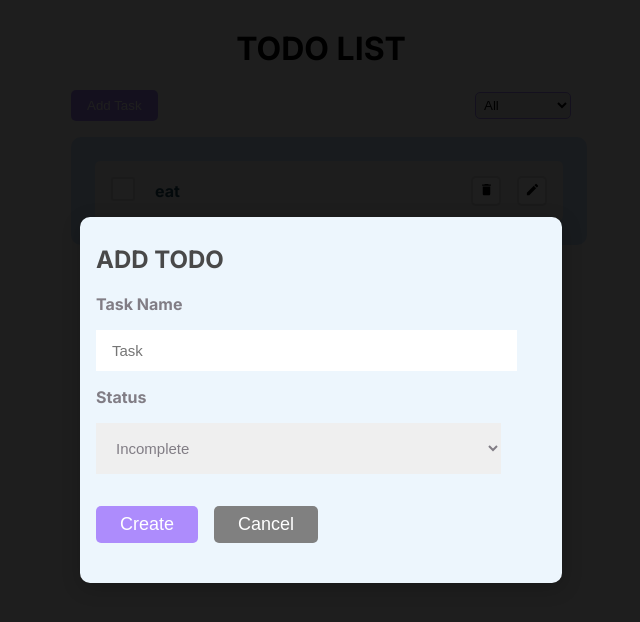
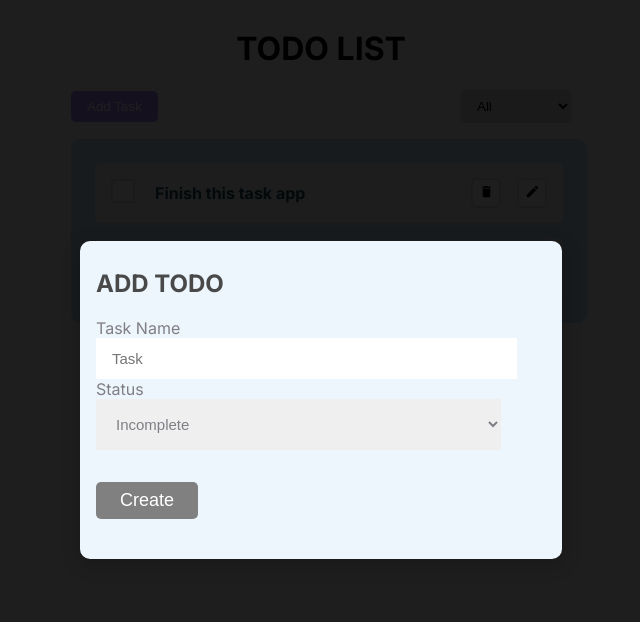
Before and after one commit to wx-it/reactjs-to-do-app, a React (Create React App) app: page / in a window 1280 px wide. Both pictures are taken after a click on the button "Add Task". Shown: the top 622 px of the page, without its empty margins (319-959 px from the left). Built offline with nearby package versions, Linux system fonts and the light colour scheme.

Commit message:
tasks display issue fixed

```diff
--- a/src/App.js
+++ b/src/App.js
@@ -12,25 +12,26 @@ function App() {
   const close = ()=> setModalOpen(false)
 
 
-  const [tasks, setTasks] = useState([{id: 1, text:"eat", select:"all"}])
+  const [tasks, setTasks] = useState([
+    {
+      id: 1,
+      text: "Finish this task app",
+      select: "Incomplete"
+    },
+    {
+      id: 2,
+      text: "Have Lunch",
+      select: "All"
+    },
+
+  ])
   const [displayTasks, setDisplayTasks] = useState(false)
   const [checked, setChecked] = useState(false)
 
-
-  function handleChangeForm(e) {
-    const{name, value, type, checked} = e.target
-    setTasks(prevTasks =>{
-        return{
-             ...prevTasks,
-             [name] : type === 'checkbox' ? checked : value
-    }})
-  }
-
-function createTask(task){
+const createTask = (task)=>{
   let id = Math.floor(Math.random() * 1000) + 1
   const newTask = {id, ...task}
   setTasks([...tasks, newTask])
-  console.log(tasks)
 }
 
 function checkBtn() {
@@ -45,6 +46,21 @@ function removeTask(id){
   setTasks(tasks => tasks.filter(task => task.id !== id))
 }
 
+
+const [text, setText] = useState('')
+const [select, setSelect] = useState('')
+
+const onSubmit= (e)=>{
+    e.preventDefault()
+    if(!text){
+        alert('type something first')
+        return
+    }
+    createTask({text, select})
+    setText('')
+    setSelect('')
+}
+
 return (
     <div className="container">
       <header>
@@ -52,7 +68,7 @@ return (
       </header>
 
       <main>
-        {modalOpen && <Modal tasks={tasks} handleChangeForm={handleChangeForm} createTask={createTask} modalOpen={modalOpen} handleClose={close} />}
+        {modalOpen && <Modal tasks={tasks} text={text} select={select} onSubmit={onSubmit} setText={setText} setSelect={setSelect} createTask={createTask} modalOpen={modalOpen} handleClose={close} />}
         <div className="creating-tasks" >
           <button
           onClick={()=> (modalOpen ? close() : open())}
--- a/src/components/modal/Modal.jsx
+++ b/src/components/modal/Modal.jsx
@@ -2,7 +2,7 @@ import { motion } from "framer-motion"
 import Backdrop from "../backdrop/Backdrop"
 import { useState } from "react"
 
-const Modal = ({handleClose, createTask}) => {
+const Modal = ({handleClose, createTask, text, select, onSubmit, setText, setSelect}) => {
 
     const dropIn={
         hidden:{ y:"-100vh", opacity: 0 },
@@ -10,19 +10,6 @@ const Modal = ({handleClose, createTask}) => {
         exit:{y:"100vh", opacity:0}
     }
 
-    const [text, setText] = useState('')
-    const [select, setSelect] = useState('')
-
-    function onSubmit(e){
-        e.preventDefault()
-        if(!text){
-            alert('type something first')
-            return
-        }
-        createTask({text, select})
-        setText('')
-        setSelect('')
-    }
 
   return (
     <Backdrop onClick={handleClose} >
@@ -38,14 +25,15 @@ const Modal = ({handleClose, createTask}) => {
         <div className="add-task">
             <h2>ADD TODO</h2>
           <form action="" onSubmit={onSubmit}>
-            <h3>Task Name</h3>
+            <label>Task Name</label>
             <input
             type="text"
             placeholder="Task"
+            name="text"
             value={text}
             onChange={(e)=>setText(e.currentTarget.value)} />
 
-            <h3>Status</h3>
+            <label>Status</label>
               <select
               name="select"
               value={select}
@@ -56,8 +44,7 @@ const Modal = ({handleClose, createTask}) => {
               </select>
 
             <div className="create-task-btn">
-             <button type="submit" onClick={createTask}>Create</button>
-             <button onClick={handleClose} >Cancel</button>
+             <button type="submit" onClick={close}>Create</button>
             </div>
           </form>
         </div>
--- a/src/components/tasks/Task.jsx
+++ b/src/components/tasks/Task.jsx
@@ -66,7 +66,7 @@ const Task = ({tasks, checkBtn, removeTask, checked, underline, task}) => {
               <p style={underline} >{task.text}</p>
              </div>
               <div>
-              <button onClick={()=> removeTask(tasks.id)}> <MdDelete/> </button>
+              <button onClick={()=> removeTask(task.id)}> <MdDelete/> </button>
               <button> <MdCreate/> </button>
               </div>
             </div>
--- a/src/components/tasks/Tasks.jsx
+++ b/src/components/tasks/Tasks.jsx
@@ -7,9 +7,9 @@ const Tasks = ({tasks, checkBtn, removeTask, checked, underline, displayTasks})
 
   return (
     <div className="all-tasks">
-          {tasks.map(task=> (
+          {tasks.length > 0 ? tasks.map(task=> (
             <Task key={task.id} task={task} checkBtn={checkBtn} removeTask={removeTask} checked={checked} underline={underline} />
-          ))}
+          )) : <p>No Tasks</p>}
     </div>
   )
 }
--- a/src/index.css
+++ b/src/index.css
@@ -33,8 +33,9 @@ main{
 }
 
 .creating-tasks select{
-  border: 1px rgb(173, 140, 252) solid;
-  padding: 0.25rem;
+  border: none;
+  background-color:  #ddd;
+  padding: 0.5rem 0.75rem;
   border-radius: 5px;
 }
 
@@ -119,7 +120,7 @@ input[type="checkbox"] {
   color: rgb(73, 73, 73);
 }
 
-.add-task h3{
+.add-task label{
   color: rgb(129, 125, 133);
   font-size: 16px;
 }
```
